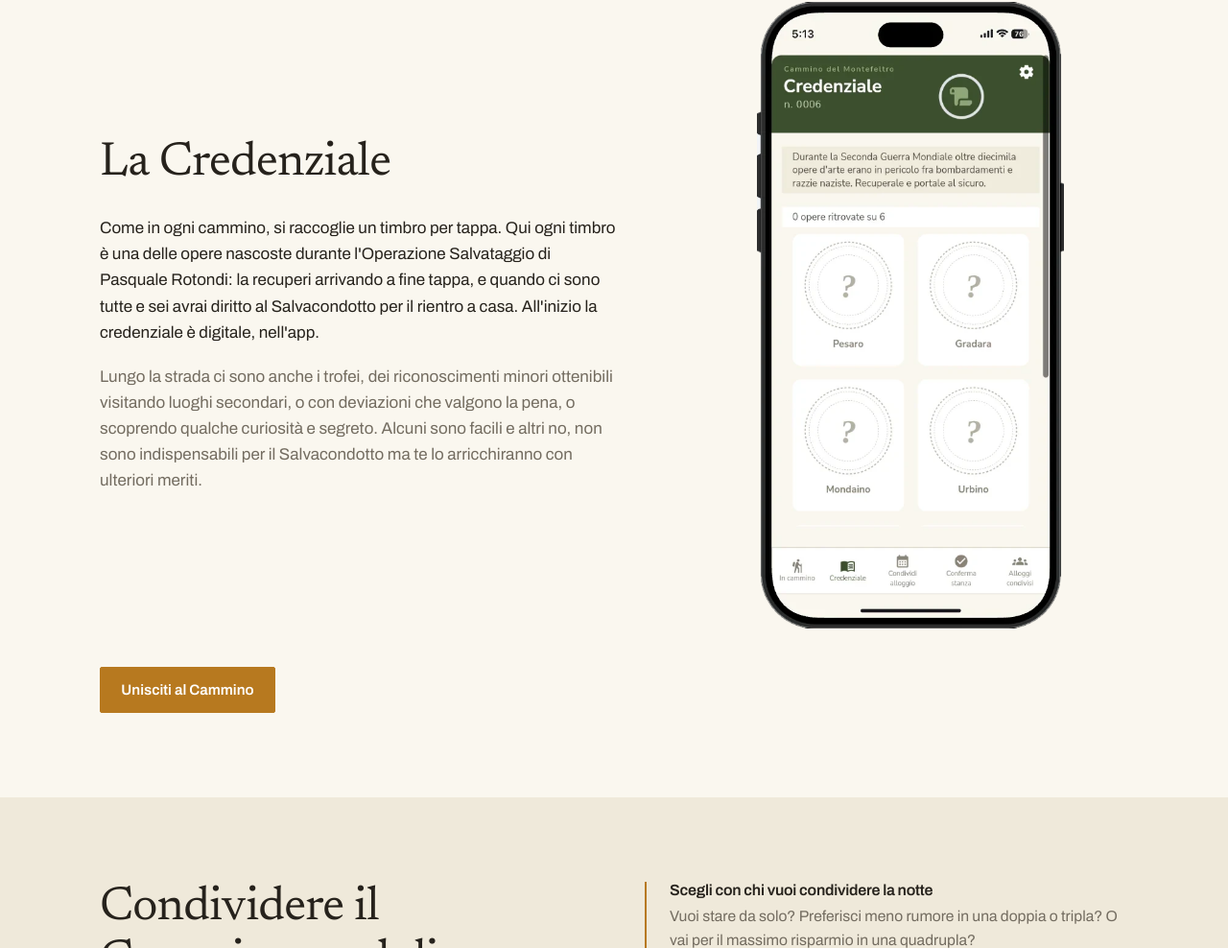
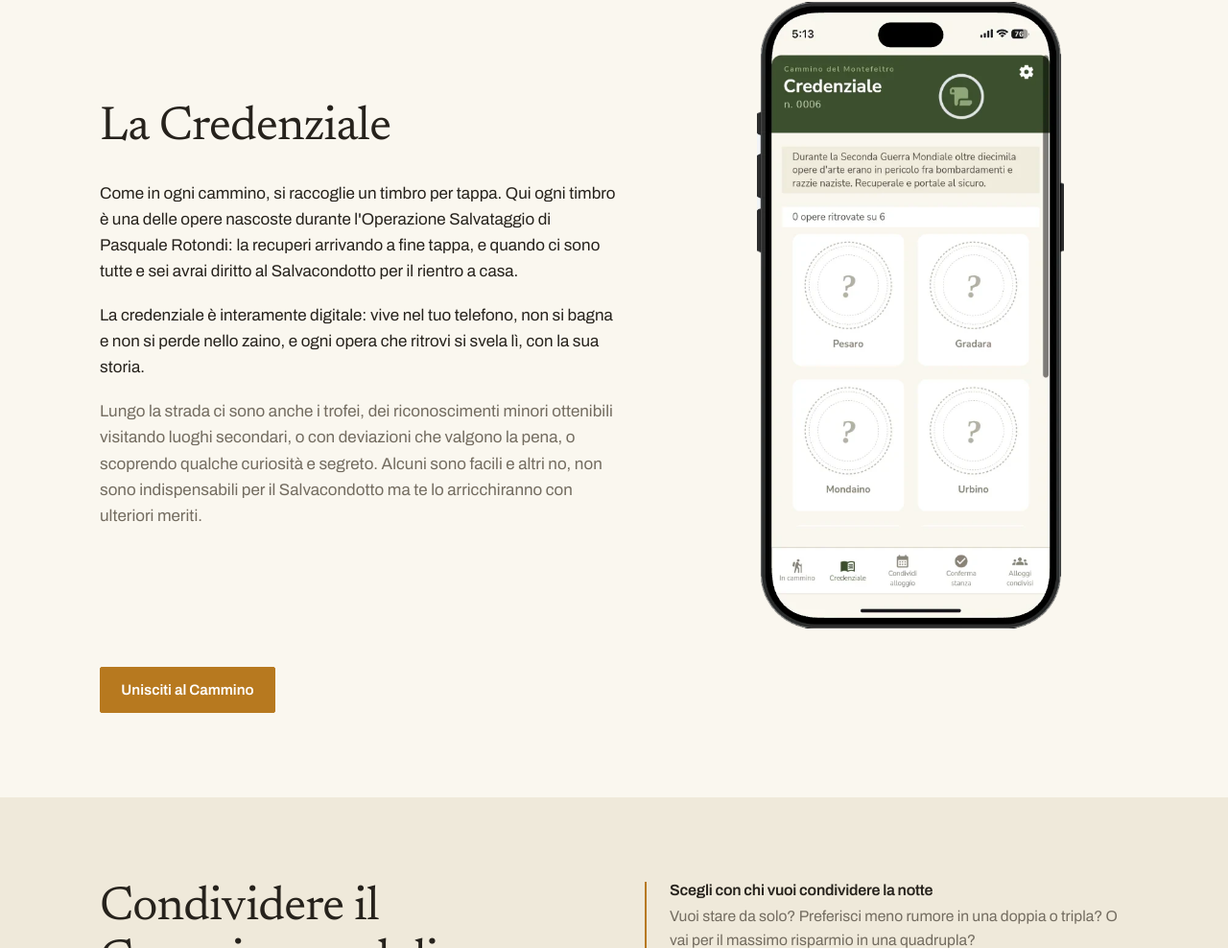
Before and after one commit to riccardopaccapelo-cpu/camminodelmontefeltro, a plain HTML site: page index.html in a window 1280 px wide. Shown: the part 2471-3459 px from the top of the page at 96% size. Drawn offline with Linux system fonts and the light colour scheme.

Commit message:
Credenziale interamente digitale

```diff
--- a/index.html
+++ b/index.html
@@ -756,8 +756,10 @@ h3{font-size:1.35rem;margin-bottom:.5rem}
           <p>Come in ogni cammino, si raccoglie un timbro per tappa. Qui ogni timbro è
              una delle opere nascoste durante l'Operazione Salvataggio di Pasquale
              Rotondi: la recuperi arrivando a fine tappa, e quando ci sono tutte e sei
-             avrai diritto al Salvacondotto per il rientro a casa. All'inizio la
-             credenziale è digitale, nell'app.</p>
+             avrai diritto al Salvacondotto per il rientro a casa.</p>
+          <p>La credenziale è interamente digitale: vive nel tuo telefono, non si
+             bagna e non si perde nello zaino, e ogni opera che ritrovi si svela lì,
+             con la sua storia.</p>
           <p class="pietra">Lungo la strada ci sono anche i trofei, dei riconoscimenti
              minori ottenibili visitando luoghi secondari, o con deviazioni che valgono
              la pena, o scoprendo qualche curiosità e segreto. Alcuni sono facili e
```
